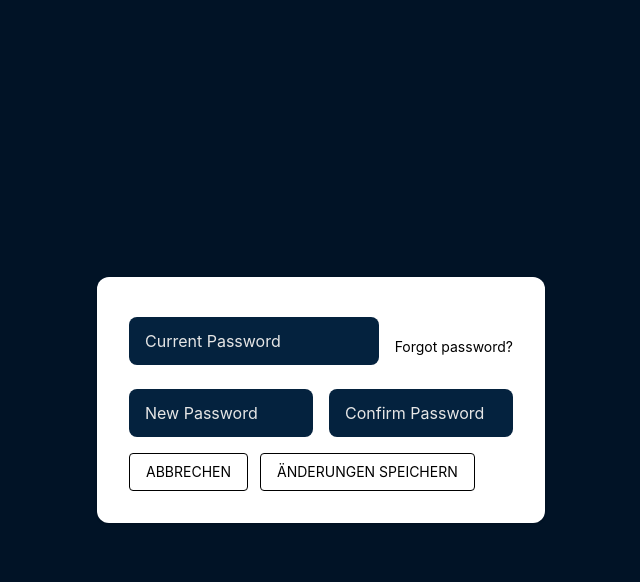
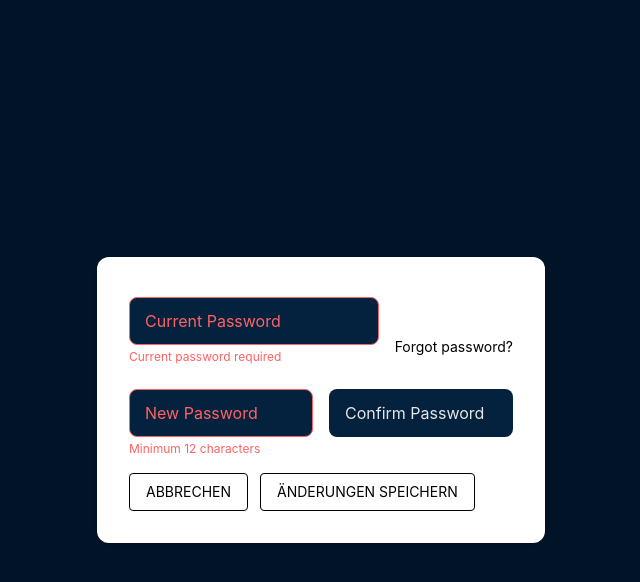
Before and after one commit to javier-agustin-ale/password-box, a Vue app: page / in a window 1280 px wide. Both pictures are taken after a click on the button "Ändern". Shown: the top 582 px of the page, without its empty margins (319-959 px from the left). Built offline with nearby package versions, Linux system fonts and the light colour scheme; the HTML template or start-up script is replaced by a standard one.

Commit message:
Created usePasswordValidation to control passwords and show erros in form input

```diff
--- a/src/components/password-box/PasswordForm.vue
+++ b/src/components/password-box/PasswordForm.vue
@@ -1,6 +1,7 @@
 <script lang="ts" setup>
 import { reactive } from 'vue';
 import DynInput from '../inputs/DynInput.vue';
+import { usePasswordValidation } from '@/composables/password/usePasswordValidation';
 
 import type { PasswordForm } from '@/types/password/passwordForm';
 
@@ -10,7 +11,11 @@ const form = reactive<PasswordForm>({
     confirmPassword: '',
 });
 
+const { errors, isValid } = usePasswordValidation(form);
+
 const handleSubmit = (): void => {
+    if (!isValid.value) return;
+
     console.log(form);
 };
 </script>
@@ -25,7 +30,11 @@ const handleSubmit = (): void => {
                     label="Current Password"
                     type="password"
                     placeholder="Current Password"
+                    :invalid="!!errors.currentPassword"
                 />
+                <p v-if="errors.currentPassword" class="text-red-alert text-xs">
+                    {{ errors.currentPassword }}
+                </p>
             </div>
             <button type="button" class="pb-2 text-sm whitespace-nowrap">
                 Forgot password?
@@ -40,7 +49,11 @@ const handleSubmit = (): void => {
                     :label="'New Password'"
                     type="password"
                     placeholder="New Password"
+                    :invalid="!!errors.newPassword"
                 ></DynInput>
+                <p v-if="errors.newPassword" class="text-red-alert text-xs">
+                    {{ errors.newPassword }}
+                </p>
             </div>
 
             <div class="flex flex-col gap-1">
@@ -50,7 +63,11 @@ const handleSubmit = (): void => {
                     :label="'Confirm Password'"
                     type="password"
                     placeholder="Confirm Password"
+                    :invalid="!!errors.confirmPassword"
                 ></DynInput>
+                <p v-if="errors.confirmPassword" class="text-red-alert text-xs">
+                    {{ errors.confirmPassword }}
+                </p>
             </div>
         </div>
 
@@ -58,7 +75,11 @@ const handleSubmit = (): void => {
             <button type="button" class="border rounded px-4 py-2 text-sm">
                 ABBRECHEN
             </button>
-            <button type="submit" class="border rounded px-4 py-2 text-sm">
+            <button
+                type="submit"
+                class="border rounded px-4 py-2 text-sm"
+                :disabled="!isValid"
+            >
                 ÄNDERUNGEN SPEICHERN
             </button>
         </div>
--- /dev/null
+++ b/src/composables/password/usePasswordValidation.ts
@@ -0,0 +1,42 @@
+import { computed } from 'vue';
+import type { PasswordForm } from '@/types/password/passwordForm';
+
+export function usePasswordValidation(form: PasswordForm) {
+    const errors = computed(() => {
+        const err: PasswordForm = {
+            currentPassword: '',
+            newPassword: '',
+            confirmPassword: '',
+        };
+
+        if (!form.currentPassword) {
+            err.currentPassword = 'Current password required';
+        }
+
+        const newPass = form.newPassword || '';
+
+        if (newPass.length < 12) {
+            err.newPassword = 'Minimum 12 characters';
+        } else if (!/[0-9]/.test(newPass)) {
+            err.newPassword = 'Must contain a number';
+        } else if (!/[^a-zA-Z0-9]/.test(newPass)) {
+            err.newPassword = 'Must contain a special character';
+        } else if (!/[A-Z]/.test(newPass)) {
+            err.newPassword = 'Must contain an uppercase letter';
+        } else if (!/[a-z]/.test(newPass)) {
+            err.newPassword = 'Must contain a lowercase letter';
+        }
+
+        if (form.newPassword !== form.confirmPassword) {
+            err.confirmPassword = 'Passwords must match';
+        }
+
+        return err;
+    });
+
+    const isValid = computed(() =>
+        Object.values(errors.value).every((msg) => msg === ''),
+    );
+
+    return { errors, isValid };
+}
```
